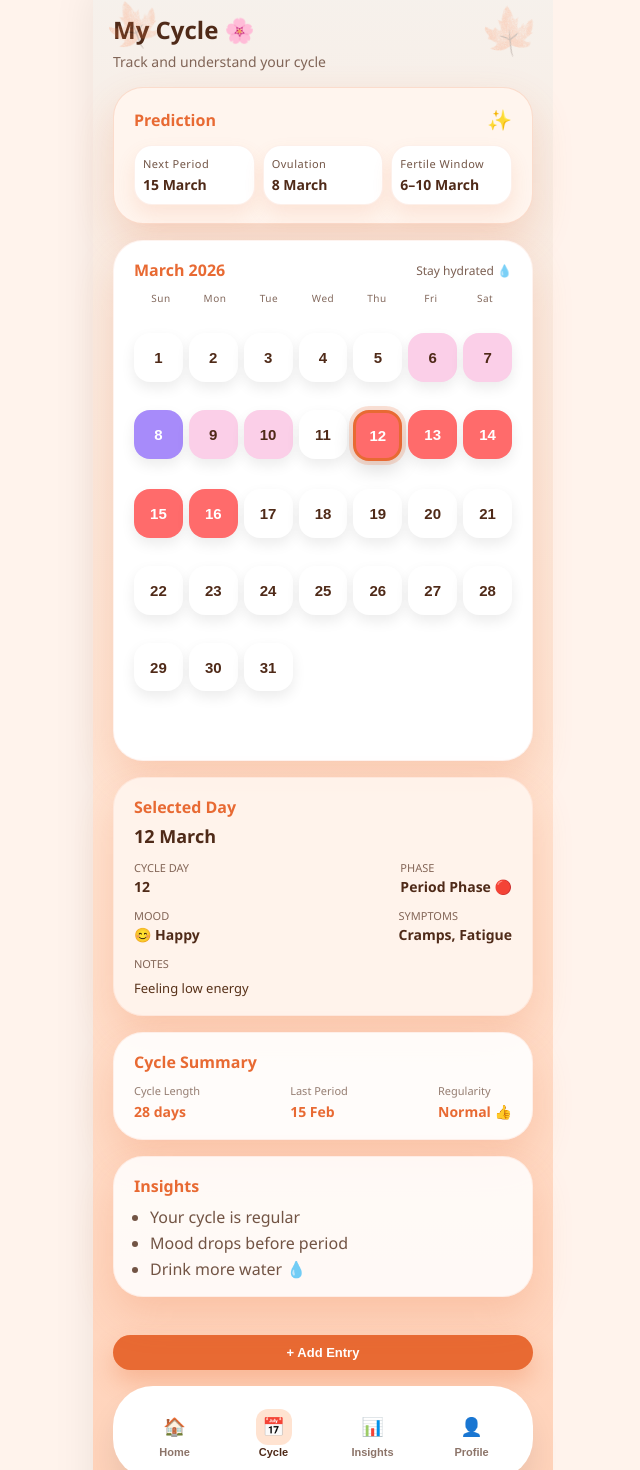
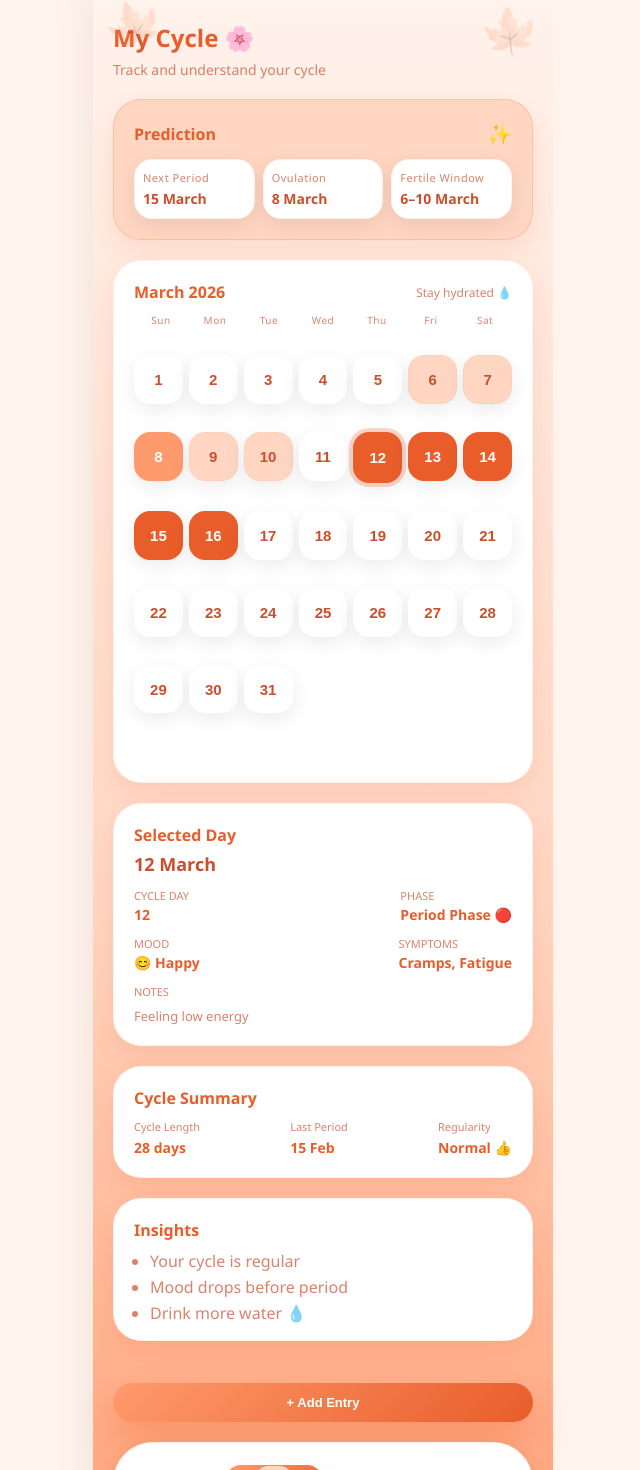
Before and after one commit to 007sweetY/she-care-ui, a React (Vite) app: page /cycle in a window 1280 px wide. Shown: the part 11-1481 px from the top of the page, without its empty margins (337-977 px from the left). Built offline with nearby package versions, Linux system fonts and the light colour scheme.

Commit message:
refactor and add global colur

```diff
--- a/src/index.css
+++ b/src/index.css
@@ -1,26 +1,20 @@
-.app-wrapper {
+body {
+  margin: 0;
+  background: var(--bg);
+  font-family: "Poppins", "Segoe UI", system-ui, sans-serif;
+  color: var(--text);
+}
+
+.app-wrapper,
+.app-shell {
   max-width: 420px;
   margin: 0 auto;
   min-height: 100vh;
-  background: #eef6f5;
-  box-shadow: 0 0 40px rgba(0, 0, 0, 0.08);
+  background: var(--bg);
+  box-shadow: var(--outer-shadow);
 }
 
-/* Desktop background */
-body {
-  background: #dfeeed;
+.page {
+  min-height: 100vh;
+  background: var(--bg);
 }
-
-
-/* Desktop mobile-frame wrapper */
-.app-shell {
-  max-width: 420px;          /* phone width */
-  margin: 0 auto;
-  background: #eef6f5;
-  box-shadow: 0 0 40px rgba(0, 0, 0, 0.08);
-}
-
-/* Desktop background */
-body {
-  background: #dfeeed;
-}
--- a/src/main.jsx
+++ b/src/main.jsx
@@ -1,6 +1,7 @@
 import React from "react";
 import ReactDOM from "react-dom/client";
 import App from "./App";
+import "./styles/theme.css";
 import "./index.css";
 
 ReactDOM.createRoot(document.getElementById("root")).render(
--- a/src/pages/cycle.jsx
+++ b/src/pages/cycle.jsx
@@ -79,7 +79,7 @@ const Cycle = () => {
   const phaseLabel = getPhaseLabel(selectedDay);
 
   return (
-    <div className={styles.pageWrapper}>
+    <div className={`page ${styles.pageWrapper}`}>
       <img src={leafImg} className={styles.leafTopLeft} alt="leaf decoration" />
       <img src={leafImg} className={styles.leafTopRight} alt="leaf decoration" />
 
--- a/src/pages/cycle.module.css
+++ b/src/pages/cycle.module.css
@@ -1,15 +1,14 @@
 .pageWrapper {
   min-height: 100vh;
-  padding: 24px 20px 150px;
-  background: linear-gradient(180deg, #f6f1ec, #ffe3d1, #ffcfb5);
+  padding: 32px 20px 120px;
+  background: linear-gradient(180deg, var(--bg) 0%, var(--soft) 55%, var(--primary-light) 100%);
   display: flex;
   flex-direction: column;
-  gap: 16px;
+  gap: 20px;
   font-family: "Poppins", "Segoe UI", system-ui, sans-serif;
   position: relative;
-  color: #4f2a18;
-  max-width: 420px;
-  width: min(420px, 100%) ;
+  color: var(--text);
+  width: min(420px, 100%);
   margin: 0 auto;
 }
 
@@ -42,33 +41,34 @@
   margin: 0;
   font-size: 24px;
   font-weight: 700;
+  color: var(--primary);
 }
 
 .pageSubtitle {
   margin: 0;
   font-size: 14px;
-  color: rgba(79, 42, 24, 0.7);
+  color: var(--text-muted);
 }
 
 .card {
-  background: #ffffff;
-  border-radius: 30px;
-  padding: 18px 20px;
-  box-shadow: 0 18px 40px rgba(232, 106, 51, 0.2);
+  background: var(--card);
+  border-radius: 28px;
+  padding: 20px;
+  box-shadow: var(--card-shadow);
+  border: 1px solid var(--border-soft);
   position: relative;
-  border: 1px solid rgba(232, 106, 51, 0.08);
 }
 
 .cardTitle {
   margin: 0;
   font-size: 16px;
   font-weight: 600;
-  color: #e86a33;
+  color: var(--primary);
 }
 
 .predictionCard {
-  border: 1px solid rgba(232, 106, 51, 0.18);
-  background: #fff5ee;
+  border: 1px solid var(--border-medium);
+  background: var(--soft);
 }
 
 .predictionHeader {
@@ -91,23 +91,24 @@
 .predictionRow > div {
   flex: 1;
   padding: 10px 8px;
-  background: #ffffff;
+  background: var(--card);
   border-radius: 18px;
-  border: 1px solid rgba(232, 106, 51, 0.1);
-  box-shadow: 0 10px 20px rgba(232, 106, 51, 0.12);
+  border: 1px solid var(--border-soft);
+  box-shadow: var(--shadow-soft);
 }
 
 .predictionLabel {
   margin: 0;
   font-size: 11px;
   letter-spacing: 0.5px;
-  color: rgba(79, 42, 24, 0.8);
+  color: var(--text-muted);
 }
 
 .predictionValue {
   margin: 4px 0 0;
   font-weight: 700;
   font-size: 14px;
+  color: var(--text);
 }
 
 .calendarCard {
@@ -123,7 +124,7 @@
 
 .calendarNote {
   font-size: 12px;
-  color: rgba(79, 42, 24, 0.75);
+  color: var(--text-muted);
 }
 
 .weekHeaders {
@@ -132,7 +133,7 @@
   text-align: center;
   font-size: 10px;
   letter-spacing: 0.5px;
-  color: rgba(79, 42, 24, 0.7);
+  color: var(--text-muted);
   margin-bottom: 6px;
 }
 
@@ -151,11 +152,11 @@
   aspect-ratio: 1 / 1;
   border-radius: 16px;
   border: none;
-  background: white;
+  background: var(--card);
   font-weight: 600;
-  color: #4f2a18;
+  color: var(--text);
   transition: transform 0.2s ease, box-shadow 0.2s ease;
-  box-shadow: 0 6px 14px rgba(0, 0, 0, 0.08);
+  box-shadow: var(--shadow-soft);
   cursor: pointer;
   display: flex;
   align-items: center;
@@ -173,36 +174,39 @@
 }
 
 .selectedDay {
-  border: 3px solid #e86a33;
-  box-shadow: 0 0 0 4px rgba(232, 106, 51, 0.2), 0 8px 20px rgba(0, 0, 0, 0.15);
+  border: 3px solid var(--primary);
+  box-shadow: var(--selection-outline), var(--shadow-soft);
 }
 
 .periodDay {
-  background: #ff6b6b;
-  color: white;
+  background: var(--primary);
+  color: var(--card);
 }
 
 .ovulationDay {
-  background: #a78bfa;
-  color: white;
+  background: var(--primary-light);
+  color: var(--card);
 }
 
 .fertileDay {
-  background: #fbcfe8;
+  background: var(--soft);
+  color: var(--text);
+  border: 1px dashed var(--border-soft);
 }
 
 .normalDay {
-  background: white;
+  background: var(--card);
 }
 
 .detailsCard {
-  background: rgba(255, 244, 236, 0.95);
+  background: var(--card);
 }
 
 .detailsDate {
   margin: 6px 0 12px;
   font-size: 18px;
   font-weight: 600;
+  color: var(--text);
 }
 
 .detailsRow {
@@ -216,24 +220,25 @@
   margin: 0;
   font-size: 11px;
   text-transform: uppercase;
-  color: rgba(79, 42, 24, 0.7);
+  color: var(--text-muted);
 }
 
 .detailsValue {
   margin: 2px 0 0;
   font-size: 14px;
   font-weight: 600;
+  color: var(--primary);
 }
 
 .detailsNotes {
   margin: 8px 0 0;
   font-size: 13px;
   line-height: 1.4;
-  color: #58321a;
+  color: var(--text-muted);
 }
 
 .summaryCard {
-  background: rgba(255, 255, 255, 0.9);
+  background: var(--card);
 }
 
 .summaryRow {
@@ -246,18 +251,18 @@
 .summaryLabel {
   margin: 0;
   font-size: 11px;
-  color: rgba(79, 42, 24, 0.6);
+  color: var(--text-muted);
 }
 
 .summaryValue {
   margin: 4px 0 0;
   font-size: 14px;
   font-weight: 600;
-  color: #e86a33;
+  color: var(--primary);
 }
 
 .insightsCard {
-  background: rgba(255, 255, 255, 0.85);
+  background: var(--card);
   padding-bottom: 14px;
 }
 
@@ -265,27 +270,28 @@
   margin: 8px 0 0;
   padding-left: 16px;
   line-height: 1.6;
-  color: rgba(79, 42, 24, 0.8);
+  color: var(--text-muted);
 }
 
 .addEntryButton {
-  bottom: 120px;
+  /* position: fixed; */
+  bottom: 28px;
   right: 24px;
-  background: #e86a33;
+  background: var(--gradient-accent);
   border: none;
   border-radius: 22px;
-  padding: 10px 18px;
+  padding: 12px 24px;
   font-size: 13px;
   font-weight: 600;
-  color: white;
-  box-shadow: 0 12px 24px rgba(232, 106, 51, 0.3);
+  color: var(--card);
+  box-shadow: var(--card-shadow-strong);
   cursor: pointer;
 }
 
 .modalBackdrop {
   position: fixed;
   inset: 0;
-  background: rgba(0, 0, 0, 0.4);
+  background: var(--backdrop);
   display: flex;
   align-items: center;
   justify-content: center;
@@ -294,15 +300,16 @@
 }
 
 .modal {
-  background: white;
+  background: var(--card);
   border-radius: 24px;
   width: 100%;
   max-width: 360px;
   padding: 24px;
-  box-shadow: 0 20px 40px rgba(0, 0, 0, 0.25);
+  box-shadow: var(--modal-shadow);
   display: flex;
   flex-direction: column;
   gap: 14px;
+  border: 1px solid var(--border-soft);
 }
 
 .modalHeader {
@@ -310,7 +317,7 @@
   justify-content: space-between;
   align-items: center;
   font-weight: 600;
-  color: #e86a33;
+  color: var(--primary);
 }
 
 .modalClose {
@@ -319,6 +326,7 @@
   font-size: 22px;
   line-height: 1;
   cursor: pointer;
+  color: var(--text);
 }
 
 .modalSection {
@@ -330,7 +338,7 @@
 .modalLabel {
   margin: 0;
   font-size: 12px;
-  color: rgba(79, 42, 24, 0.65);
+  color: var(--text-muted);
 }
 
 .moodRow,
@@ -342,63 +350,57 @@
 
 .modalMood,
 .symptomChip {
-  border: 1px solid rgba(232, 106, 51, 0.3);
   border-radius: 18px;
-  background: #fff8f4;
+  background: var(--soft);
   padding: 6px 14px;
+  border: 1px solid var(--border-soft);
   cursor: pointer;
   font-size: 14px;
+  color: var(--text);
+  box-shadow: var(--shadow-soft);
+  transition: transform 0.2s ease, box-shadow 0.2s ease;
 }
 
 .modalMoodSelected,
 .symptomSelected {
-  border-color: #e86a33;
-  background: #ffe3d1;
+  border-color: var(--primary);
+  background: var(--gradient-accent);
+  color: var(--card);
+  box-shadow: var(--card-shadow);
+  transform: scale(1.02);
 }
 
 .modalTextarea {
   border-radius: 16px;
-  border: 1px solid rgba(232, 106, 51, 0.3);
+  border: 1px solid var(--border-soft);
   padding: 10px;
   font-family: inherit;
   resize: vertical;
+  background: var(--card);
+  color: var(--text);
+  box-shadow: var(--shadow-soft);
 }
 
 .modalSave {
   margin-top: 4px;
-  background: #e86a33;
-  color: white;
+  background: var(--gradient-accent);
+  color: var(--card);
   border: none;
-  border-radius: 20px;
+  border-radius: 22px;
   padding: 10px;
   font-weight: 600;
   cursor: pointer;
+  box-shadow: var(--card-shadow-strong);
 }
 
 .bottomNav {
-  /* position: fixed; */
-  /* bottom: 14px;
-  left: 50%;
-  transform: translate(-46%,10%);
-  width: min(409px, 65%);
-  margin: 0 auto;
-  padding: 2px 24px 1px;
-  background: rgba(255, 255, 255, 0.98);
-  border-radius: 32px 32px 0 0;
   display: flex;
   justify-content: space-between;
-  gap: 1px;
-  box-shadow: 0 -14px 30px rgba(0, 0, 0, 0.12);
-  border: 1px solid rgba(232, 106, 51, 0.08);
-  z-index: 20; */
-  /* max-height: 50px; */
-
-  display: flex;
-  justify-content: space-between;
-  background: white;
+  background: var(--card);
   border-radius: 40px;
   padding: 10px 12px;
-  box-shadow: 0 20px 30px rgba(0, 0, 0, 0.08);
+  box-shadow: var(--shadow-soft);
+  border: 1px solid var(--border-soft);
 }
 
 .navButton {
@@ -412,12 +414,12 @@
   padding: 1px;
   cursor: pointer;
   border-radius: 16px;
-  color: rgba(79, 42, 24, 0.6);
+  color: var(--text-muted);
   transform: translateY(-10px);
 }
 
 .navButton:focus-visible {
-  outline: 2px solid rgba(232, 106, 51, 0.6);
+  outline: 2px solid var(--primary-light);
   outline-offset: 2px;
 }
 
@@ -431,24 +433,26 @@
 }
 
 .navIconInactive {
-  color: #b7b7b7;
+  color: var(--text-muted);
 }
 
 .navIconActive {
-  background: #ffe3d1;
-  color: #e86a33;
+  background: var(--soft);
+  color: var(--primary);
 }
 
 .navLabel {
   font-size: 11px;
   font-weight: 600;
-  color: rgba(79, 42, 24, 0.65);
+  color: var(--text-muted);
+}
+
+.navActive {
+  background: var(--gradient-accent);
+  color: var(--card);
+  box-shadow: var(--card-shadow);
 }
 
 .navActive .navLabel {
-  color: #4f2a18;
+  color: var(--card);
 }
-
-.navActive {
-  color: #e86a33;
-}
--- a/src/pages/dashboard.jsx
+++ b/src/pages/dashboard.jsx
@@ -29,7 +29,7 @@ const Dashboard = () => {
   const [selectedMood, setSelectedMood] = useState("Great");
 
   return (
-    <div className={styles.pageWrapper}>
+    <div className={`page ${styles.pageWrapper}`}>
       <div className={styles.welcomeCard}>
         <img src={leafImg} className={styles.headerLeafTop} alt="decorative leaf" />
         <img src={leafImg} className={styles.headerLeafBottom} alt="decorative leaf" />
--- a/src/pages/symptoms.module.css
+++ b/src/pages/symptoms.module.css
@@ -1,75 +1,64 @@
-:root {
-  --primary: #E85D2A;
-  --primary-light: #FF9A6C;
-  --bg: #FFF3EC;
-  --card: #FFFFFF;
-  --soft: #FFD6C2;
-  --text: #C94F2D;
-}
-
-body {
-  margin: 0;
-  background: var(--bg);
-  font-family: system-ui, -apple-system, sans-serif;
-}
-
-.page {
+.symptomsRoot {
   min-height: 100vh;
   background: var(--bg);
-  padding: 30px 16px;
+  padding: 32px 16px 40px;
   display: flex;
   justify-content: center;
 }
 
-.inner {
+.content {
   width: 100%;
   max-width: 420px;
   display: flex;
   flex-direction: column;
-  gap: 22px;
+  gap: 20px;
 }
 
-/* CARDS */
 .headerCard,
 .card {
   background: var(--card);
   border-radius: 24px;
-  padding: 20px;
-  box-shadow: 0 10px 25px rgba(232, 93, 42, 0.12);
+  padding: 22px;
+  box-shadow: var(--card-shadow);
+  border: 1px solid var(--border-soft);
+  display: flex;
+  flex-direction: column;
+  gap: 12px;
 }
 
-/* HEADER */
 .title {
   font-size: 1.6rem;
   font-weight: 600;
   color: var(--primary);
+  margin: 0;
 }
 
 .subtitle {
-  font-size: 0.9rem;
+  font-size: 0.95rem;
   color: var(--primary);
+  margin: 0;
 }
 
 .headerMeta {
   margin-top: 10px;
-  border-top: 1px solid var(--soft);
+  border-top: 1px solid var(--border-soft);
   padding-top: 10px;
   font-size: 0.85rem;
   color: var(--text);
 }
 
-/* TEXT */
 .sectionTitle {
   font-weight: 600;
   color: var(--primary);
+  margin: 0;
 }
 
 .sectionSubtitle {
   font-size: 0.8rem;
-  color: var(--text);
+  color: var(--text-muted);
+  margin: 0;
 }
 
-/* MOOD */
 .moodGrid {
   display: flex;
   justify-content: center;
@@ -78,52 +67,72 @@ body {
 }
 
 .moodButton {
-  width: 50px;
-  height: 50px;
+  width: 52px;
+  height: 52px;
   border-radius: 50%;
   border: none;
-  background: #fff;
+  background: var(--card);
   font-size: 1.4rem;
-
+  color: var(--primary);
   display: flex;
   align-items: center;
   justify-content: center;
-
-  box-shadow: 0 6px 15px rgba(232, 93, 42, 0.15);
-  transition: all 0.2s ease;
+  box-shadow: var(--chip-shadow);
+  transition: transform 0.2s ease, background 0.2s ease;
 }
 
 .moodButtonActive {
-  background: linear-gradient(135deg, var(--primary-light), var(--primary));
-  color: white;
+  background: var(--gradient-accent);
+  color: var(--card);
   transform: scale(1.1);
 }
 
-/* CHIPS */
+.categoriesWrapper {
+  display: flex;
+  flex-direction: column;
+  gap: 16px;
+}
+
+.categoryBlock {
+  display: flex;
+  flex-direction: column;
+  gap: 6px;
+}
+
+.categoryTitle {
+  margin: 0;
+  font-size: 0.95rem;
+  color: var(--primary);
+  font-weight: 600;
+}
+
 .chipsRow {
   display: flex;
   flex-wrap: wrap;
   gap: 10px;
-  margin-top: 10px;
 }
 
 .chip {
-  padding: 8px 14px;
-  border-radius: 20px;
+  padding: 10px 18px;
+  border-radius: 999px;
   border: none;
   background: var(--soft);
-  color: var(--primary);
+  color: var(--text);
+  font-size: 0.85rem;
+  cursor: pointer;
+  box-shadow: var(--chip-shadow);
+  transition: transform 0.2s ease, box-shadow 0.2s ease, background 0.2s ease;
 }
 
 .chipActive {
-  background: linear-gradient(135deg, var(--primary-light), var(--primary));
-  color: white;
+  background: var(--gradient-accent);
+  color: var(--card);
+  transform: scale(1.04);
 }
 
-/* FLOW */
 .flowGrid {
   display: grid;
-  grid-template-columns: repeat(4, 1fr);
+  grid-template-columns: repeat(4, minmax(0, 1fr));
   gap: 10px;
   margin-top: 12px;
 }
@@ -132,54 +141,149 @@ body {
   height: 50px;
   border-radius: 16px;
   border: none;
-
   background: var(--soft);
   color: var(--primary);
   font-weight: 600;
   font-size: 0.85rem;
-
   display: flex;
   flex-direction: column;
   align-items: center;
   justify-content: center;
-
   gap: 2px;
+  box-shadow: var(--chip-shadow);
+  transition: transform 0.2s ease, box-shadow 0.2s ease, background 0.2s ease;
 }
 
 .flowButtonActive {
-  background: linear-gradient(135deg, var(--primary-light), var(--primary));
-  color: white;
-  box-shadow: 0 8px 20px rgba(232, 93, 42, 0.3);
-}
-
-/* SLIDER */
-.slider {
-  width: 100%;
+  background: var(--gradient-accent);
+  color: var(--card);
+  box-shadow: var(--card-shadow);
+  transform: scale(1.02);
 }
 
 .painHeader {
   display: flex;
   justify-content: space-between;
+  align-items: center;
+  font-size: 0.95rem;
   font-weight: 600;
   color: var(--primary);
 }
 
-/* NOTES */
-.notesArea {
+.painSliderWrapper {
+  position: relative;
   width: 100%;
-  padding: 12px;
-  border-radius: 16px;
-  border: none;
-  background: #fff7f3;
+  margin-top: 12px;
 }
 
-/* BUTTON */
+.painEmoji {
+  position: absolute;
+  top: -20px;
+  transform: translateX(-50%);
+  font-size: 1.4rem;
+  pointer-events: none;
+  transition: left 0.25s ease;
+}
+
+.sliderWrapper {
+  display: flex;
+  flex-direction: column;
+  gap: 1px;
+}
+
+.sliderLabelRow {
+  display: flex;
+  justify-content: space-between;
+  align-items: center;
+}
+
+/* FIXED TEXT */
+.sliderTitle {
+  margin: 0;
+  font-size: 0.95rem;
+  font-weight: 100; /* ✅ valid */
+  color: var(--primary);
+}
+
+.sliderValue {
+  font-size: 0.95rem;
+  font-weight: 100;
+  color: var(--text);
+}
+
+/* SLIM TRACK */
+.slider {
+  width: 100%;
+  height: 6px;
+  border-radius: 400px;
+  background: linear-gradient(90deg, #ffe3da, #ffd9ce 40%, #ffc9bd);
+  outline: none;
+  -webkit-appearance: none;
+  appearance: none;
+}
+
+.painSlider {
+  margin-top: 3px;
+}
+
+/* THUMB (CHROME / EDGE) */
+.slider::-webkit-slider-thumb {
+  -webkit-appearance: none;
+  appearance: none;
+  width: 28px;
+  height: 28px;
+  border-radius: 50%;
+  background: transparent;
+  border: none;
+  cursor: pointer;
+  margin-top: -11px;
+  box-shadow: none;
+}
+
+/* THUMB (FIREFOX FIXED) */
+.slider::-moz-range-thumb {
+  width: 28px;
+  height: 28px;
+  border-radius: 50%;
+  background: transparent;
+  border: none;
+  cursor: pointer;
+}
+
+.notesArea {
+  width: 90%;
+  padding: 14px 16px;
+  border-radius: 18px;
+  border: 1px solid var(--border-soft);
+  background: var(--card);
+  color: var(--text);
+  font-size: 1rem;
+  resize: none;
+  box-shadow: var(--shadow-soft);
+  transition: border 0.2s ease, box-shadow 0.2s ease;
+}
+
+.notesArea:focus {
+  outline: none;
+  border-color: var(--primary);
+  box-shadow: var(--card-shadow);
+}
+
 .saveButton {
+  width: 100%;
   border: none;
-  border-radius: 30px;
-  padding: 14px;
-  color: white;
+  border-radius: 32px;
+  padding: 14px 16px;
+  font-size: 1rem;
   font-weight: 600;
-  background: linear-gradient(135deg, var(--primary-light), var(--primary));
-  box-shadow: 0 15px 30px rgba(232, 93, 42, 0.3);
+  color: var(--card);
+  background: var(--gradient-accent);
+  box-shadow: var(--card-shadow-strong);
+  cursor: pointer;
+  transition: transform 0.2s ease, box-shadow 0.2s ease;
 }
+
+.saveButton:active {
+  transform: translateY(2px);
+  box-shadow: var(--card-shadow);
+}
--- /dev/null
+++ b/src/styles/theme.css
@@ -0,0 +1,25 @@
+:root {
+  --primary: #E85D2A;
+  --primary-light: #FF9A6C;
+  --bg: #FFF3EC;
+  --card: #FFFFFF;
+  --soft: #FFD6C2;
+  --text: #C94F2D;
+  --primary-rgb: 232, 93, 42;
+  --text-rgb: 201, 79, 45;
+  --card-shadow: 0 10px 25px rgba(var(--primary-rgb), 0.12);
+  --card-shadow-strong: 0 18px 35px rgba(var(--primary-rgb), 0.3);
+  --gradient-accent: linear-gradient(135deg, var(--primary-light), var(--primary));
+  --text-muted: rgba(var(--text-rgb), 0.7);
+  --outer-shadow: 0 0 40px rgba(0, 0, 0, 0.08);
+  --border-soft: rgba(var(--primary-rgb), 0.08);
+  --border-medium: rgba(var(--primary-rgb), 0.18);
+  --shadow-soft: 0 6px 20px rgba(0, 0, 0, 0.08);
+  --chip-shadow: 0 10px 20px rgba(var(--primary-rgb), 0.15);
+  --selection-outline: 0 0 0 4px rgba(var(--primary-rgb), 0.25);
+  --backdrop: rgba(0, 0, 0, 0.4);
+  --modal-shadow: 0 20px 40px rgba(0, 0, 0, 0.25);
+  --white-fade: rgba(255, 255, 255, 0.3);
+  --white-soft: rgba(255, 255, 255, 0.4);
+  --white-glow: rgba(255, 255, 255, 0.6);
+}
```
Also changed, not shown: src/pages/dashboard.module.css (+86 -134 lines), src/pages/symptoms.jsx (+25 -5 lines).
